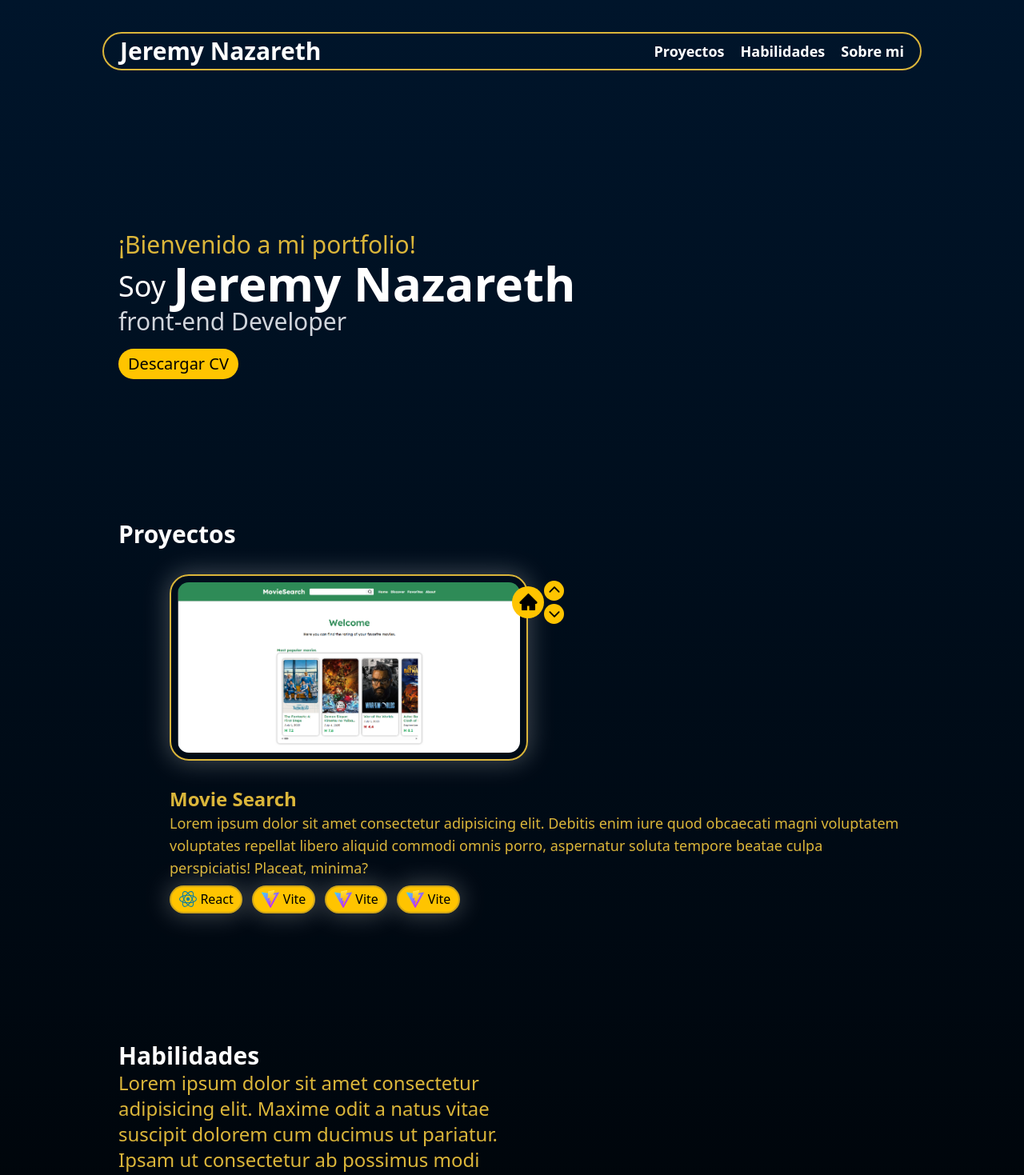
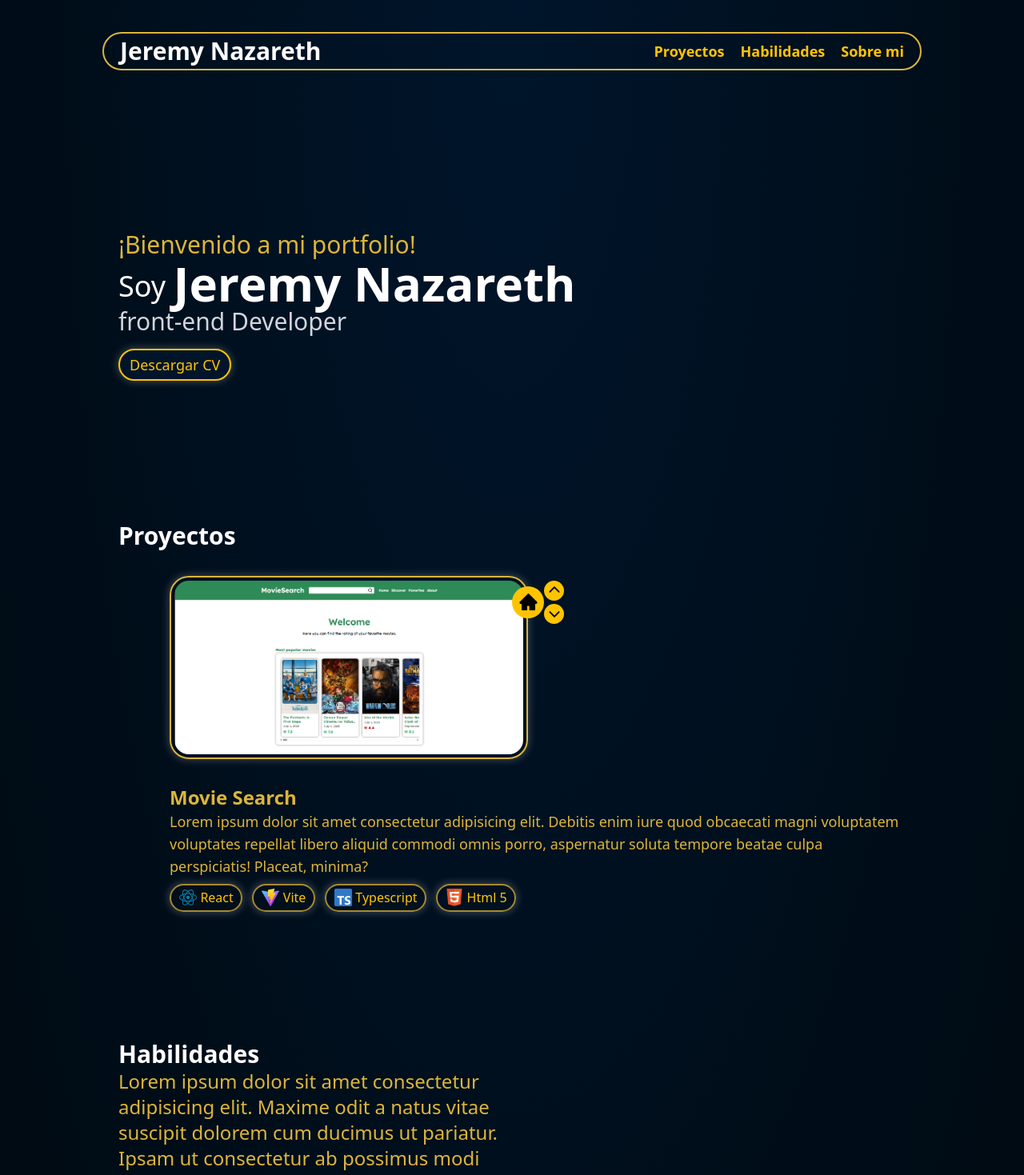
Before and after one commit to JeremyNazareth/portfolio, a Next.js app: page / in a window 1280 px wide. Shown: the top 1469 px of the page at 80% size. Built offline with nearby package versions, Linux system fonts and the light colour scheme; a web font is replaced by a local one.

Commit message:
stye: add style text-weight more professional

```diff
--- a/app/globals.css
+++ b/app/globals.css
@@ -6,7 +6,7 @@
   --color-secondary: #ffc400;
   --font-primary:'Baloo 2 Variable', system-ui;
   --font-secondary: 'Funnel Sans Variable', sans-serif;
-  --shadow-primary: rgba(255, 255, 255, 0.25) 0px 0px 30px 2px;
+  --shadow-primary: rgba(255, 255, 255, 0.2) 0px 0px 10px 2px;
 }
 
 @layer components {
@@ -24,14 +24,14 @@
    color: black;
   }
 
+
   .badge{
     display: inline-flex;
-    background-color: var(--color-secondary);
     border-radius: 1.5rem;
     width: auto;
     padding: 0.2rem 0.6rem;
     gap: 0.3rem;
-    border: #a58a3181 2px solid;
+    border: #a58a31 2px solid;
     box-shadow: var(--shadow-primary)
   }
 
@@ -41,7 +41,7 @@
   }
 
   .badge p {
-    color: black;
+    color: var(--color-secondary);
   }
 }
 
@@ -50,7 +50,7 @@ html {
 
 }
 body {
-  background: linear-gradient(180deg, var(--color-primary), black);
+  background: radial-gradient(ellipse at top,var(--color-primary), #00090F);
   font-family: var(--font-primary);
   color: #dbb63a;
 }
@@ -61,7 +61,7 @@ section {
 
 nav{
   font-family: var(--font-primary);
-  color: white;
+  color: var(--color-secondary);
 }
 
 section article {
--- a/app/layout.tsx
+++ b/app/layout.tsx
@@ -22,9 +22,9 @@ export default function RootLayout({
     <html lang="en">
       <body>
         <header id="header" className="px-5 py-1 my-10 lg:max-w-5xl md:max-w-2xl mx-auto flex justify-between rounded-full border-2">
-          <a className="text-3xl font-extrabold text-white" href="#home">Jeremy Nazareth</a>
+          <a className="text-3xl font-semibold text-white" href="#home">Jeremy Nazareth</a>
 
-          <nav className="flex text-lg/9 font-bold gap-5">
+          <nav className="flex text-lg/9 font-semibold gap-5">
             <a href="#projects">Proyectos</a>
             <a href="#skills">Habilidades</a>
             <a href="#about">Sobre mi</a>
--- a/app/page.tsx
+++ b/app/page.tsx
@@ -8,10 +8,10 @@ export default function Page(){
             <h1 className="text-3xl">¡Bienvenido a mi portfolio!</h1>
             <div className="flex text-5xl items-end">
                 <p className="flex-initial leading-13 text-4xl text-white">Soy&nbsp;</p>
-                <p className="text-5xl text-white font-bold flex-initial sm:text-6xl">Jeremy Nazareth</p>
+                <p className="text-5xl text-white font-semibold flex-initial sm:text-6xl">Jeremy Nazareth</p>
             </div>
             <p className="text-3xl text-gray-300">front-end Developer</p>
-            <button className="secondary-text bg-secondary px-3 py-1 rounded-full my-4 ">Descargar CV</button>
+            <button className="border-secondary text-secondary bg-primary border-2 px-3 py-1 rounded-full my-4 shadow-primary text-lg">Descargar CV</button>
         </section>
 
         <div className="fixed flex items-center left-1/2 bottom-5">
@@ -26,7 +26,7 @@ export default function Page(){
             <h1 className="text-3xl font-bold text-white">Proyectos</h1>
             <article className="mt-2">
                 <div>
-                    <img className="border-2 rounded-3xl p-2 my-8 w-md shadow-primary" src="movieSearch_Project.png" alt="" />
+                    <img className="border-2 rounded-3xl p-1 my-8 w-md shadow-primary" src="movieSearch_Project.png" alt="" />
                     <h1 className="text-2xl font-bold"> Movie Search</h1>
                     <p className="text-lg">Lorem ipsum dolor sit amet consectetur adipisicing elit. Debitis enim iure quod obcaecati magni voluptatem voluptates repellat libero aliquid commodi omnis porro, aspernatur soluta tempore beatae culpa perspiciatis! Placeat, minima?</p>
                 </div>
@@ -40,18 +40,19 @@ export default function Page(){
                         <p>Vite</p>
                     </li>
                     <li className="badge items-center">
-                        <img className="badgeIcon" src="vitejs.svg" alt="" />
-                        <p>Vite</p>
+                        <img className="badgeIcon" src="typescript.svg" alt="" />
+                        <p>Typescript</p>
                     </li>
                     <li className="badge items-center">
-                        <img className="badgeIcon" src="vitejs.svg" alt="" />
-                        <p>Vite</p>
+                        <img className="badgeIcon" src="html5.svg" alt="" />
+                        <p>Html 5</p>
                     </li>
                 </ul>
             </article>
 
 
         </section>
+
 
         <section id="skills">
             <h1 className="text-3xl font-bold text-white">Habilidades</h1>
```
Also changed, not shown: public/html5.svg (added), public/typescript.svg (added).
